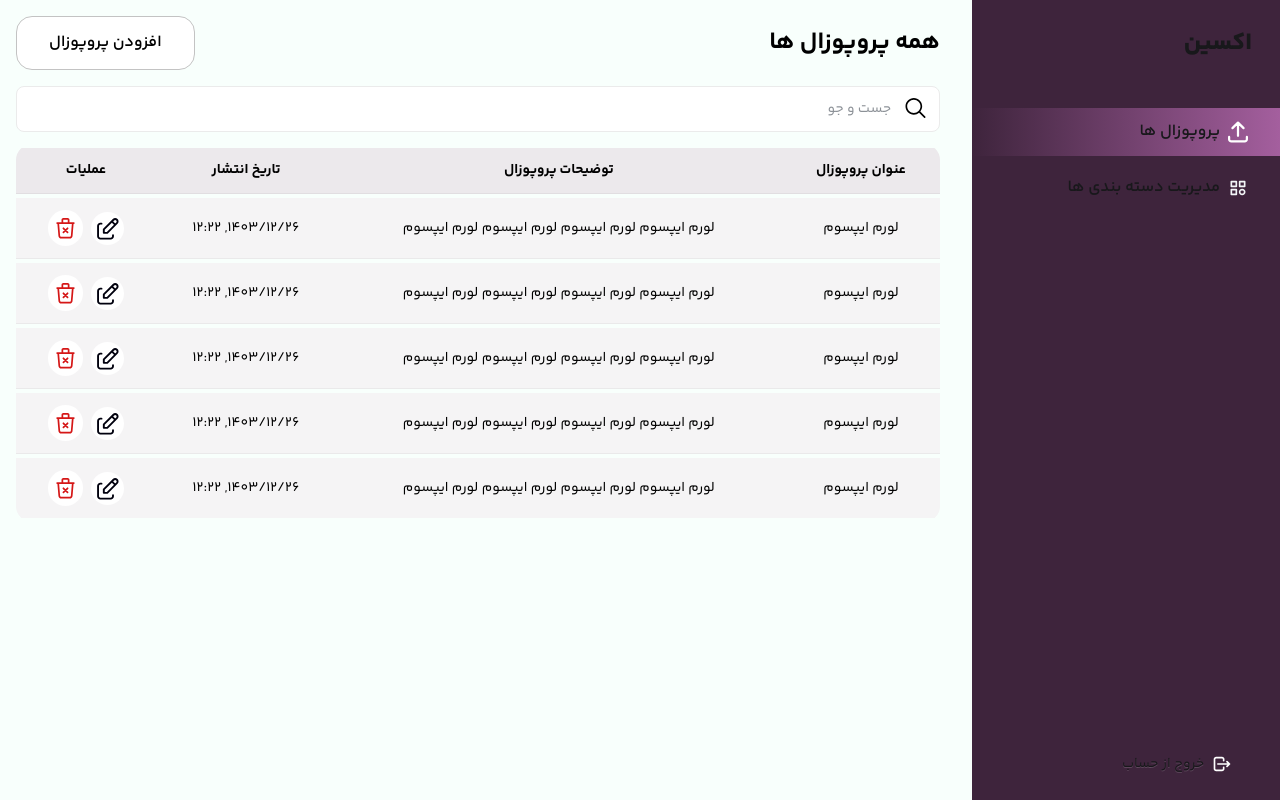
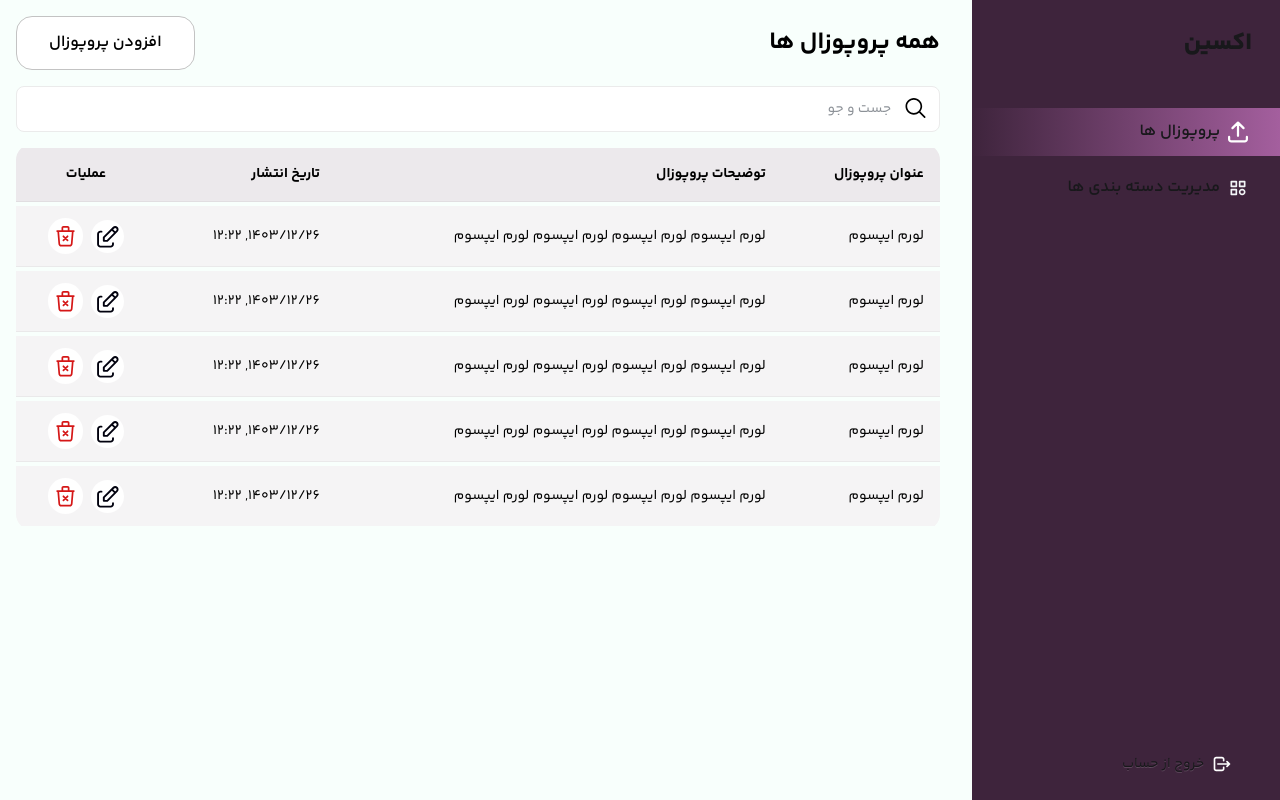
Before and after one commit to TihoDev/ECSINA, a Next.js app: page /admin/proposal in a window 1280 px wide. Built offline with nearby package versions, Linux system fonts and the light colour scheme.

Commit message:
feat: edit table

```diff
--- a/src/app/admin/category/page.jsx
+++ b/src/app/admin/category/page.jsx
@@ -2,7 +2,7 @@ import AdminPanel from "@/components/AdminPanel/AdminPanel";
 import React from "react";
 
 function Category() {
-  return <AdminPanel>Category</AdminPanel>;
+  return <AdminPanel></AdminPanel>;
 }
 
 export default Category;
--- a/src/app/admin/proposal/page.jsx
+++ b/src/app/admin/proposal/page.jsx
@@ -6,6 +6,14 @@ import LinkButton from "@/components/UI/LinkButton";
 import AdminPanel from "@/components/AdminPanel/AdminPanel";
 
 function Proposal() {
+  const now = new Date();
+  const proposalData = [
+    { id: 1, title: "لورم ایپسوم", desc: "لورم ایپسوم لورم ایپسوم لورم ایپسوم لورم ایپسوم", date: now },
+    { id: 2, title: "لورم ایپسوم", desc: "لورم ایپسوم لورم ایپسوم لورم ایپسوم لورم ایپسوم", date: now },
+    { id: 3, title: "لورم ایپسوم", desc: "لورم ایپسوم لورم ایپسوم لورم ایپسوم لورم ایپسوم", date: now },
+    { id: 4, title: "لورم ایپسوم", desc: "لورم ایپسوم لورم ایپسوم لورم ایپسوم لورم ایپسوم", date: now },
+    { id: 5, title: "لورم ایپسوم", desc: "لورم ایپسوم لورم ایپسوم لورم ایپسوم لورم ایپسوم", date: now },
+  ];
   return (
     <AdminPanel>
       <div className="w-full mb-4 flex items-center justify-between">
@@ -15,7 +23,7 @@ function Proposal() {
         </LinkButton>
       </div>
       <SearchBar />
-      <ProposalTable />
+      <ProposalTable data={proposalData} />
     </AdminPanel>
   );
 }
--- a/src/components/Proposals/ProposalTable.jsx
+++ b/src/components/Proposals/ProposalTable.jsx
@@ -3,40 +3,33 @@ import LinkButton from "@/components/UI/LinkButton";
 import Image from "next/image";
 import Paragraph from "../UI/Paragraph";
 
-function ProposalTable() {
+function ProposalTable({ data: proposalData }) {
   const deleteProposalHandler = async () => {
     console.log("delete icons");
   };
-  const now = new Date();
-  const proposalData = [
-    { id: 1, title: "لورم ایپسوم", desc: "لورم ایپسوم لورم ایپسوم لورم ایپسوم لورم ایپسوم", date: now },
-    { id: 2, title: "لورم ایپسوم", desc: "لورم ایپسوم لورم ایپسوم لورم ایپسوم لورم ایپسوم", date: now },
-    { id: 3, title: "لورم ایپسوم", desc: "لورم ایپسوم لورم ایپسوم لورم ایپسوم لورم ایپسوم", date: now },
-    { id: 4, title: "لورم ایپسوم", desc: "لورم ایپسوم لورم ایپسوم لورم ایپسوم لورم ایپسوم", date: now },
-    { id: 5, title: "لورم ایپسوم", desc: "لورم ایپسوم لورم ایپسوم لورم ایپسوم لورم ایپسوم", date: now },
-  ];
 
   return (
     <div className="overflow-x-auto rounded-2xl">
       <table className="table border-separate border-spacing-y-1">
         {/* head */}
         <thead>
-          <tr className="bg-[#ECE9EC] text-black text-center font-semibold">
-            <th className="hover:underline  cursor-pointer">عنوان پروپوزال</th>
-            <th className="hover:underline  cursor-pointer">توضیحات پروپوزال</th>
-            <th className="hover:underline  cursor-pointer">تاریخ انتشار</th>
-            <th className="hover:underline  cursor-pointer">عملیات</th>
+          <tr className="bg-[#ECE9EC] text-black cursor-default   text-center font-semibold">
+            <th className="hover:underline  py-4 text-start   cursor-pointer">عنوان پروپوزال</th>
+            <th className="hover:underline  py-4 text-start  cursor-pointer">توضیحات پروپوزال</th>
+            <th className="hover:underline  py-4 text-start   cursor-pointer">تاریخ انتشار</th>
+            <th className="py-4 ">عملیات</th>
           </tr>
         </thead>
         {/* body */}
         <tbody>
-          {proposalData.map((item) => (
+          {proposalData &&
+            proposalData.map((item) => (
               <tr key={item.id} className="overflow-x-hidden py-2 whitespace-nowrap text-center font-normal hover:bg-[#E8E8E8] bg-[#F5F4F5] transition-colors">
-              <td>
+                <td className="text-start">
                   <Paragraph>{item.title}</Paragraph>
                 </td>
-              <td>لورم ایپسوم لورم ایپسوم لورم ایپسوم لورم ایپسوم</td>
-              <td>
+                <td className="text-justify ">لورم ایپسوم لورم ایپسوم لورم ایپسوم لورم ایپسوم</td>
+                <td className="text-start">
                   {item.date.toLocaleDateString("fa-IR", {
                     hour: "numeric",
                     minute: "2-digit",
```
Lines whose indentation alone changed are shown as unchanged.
